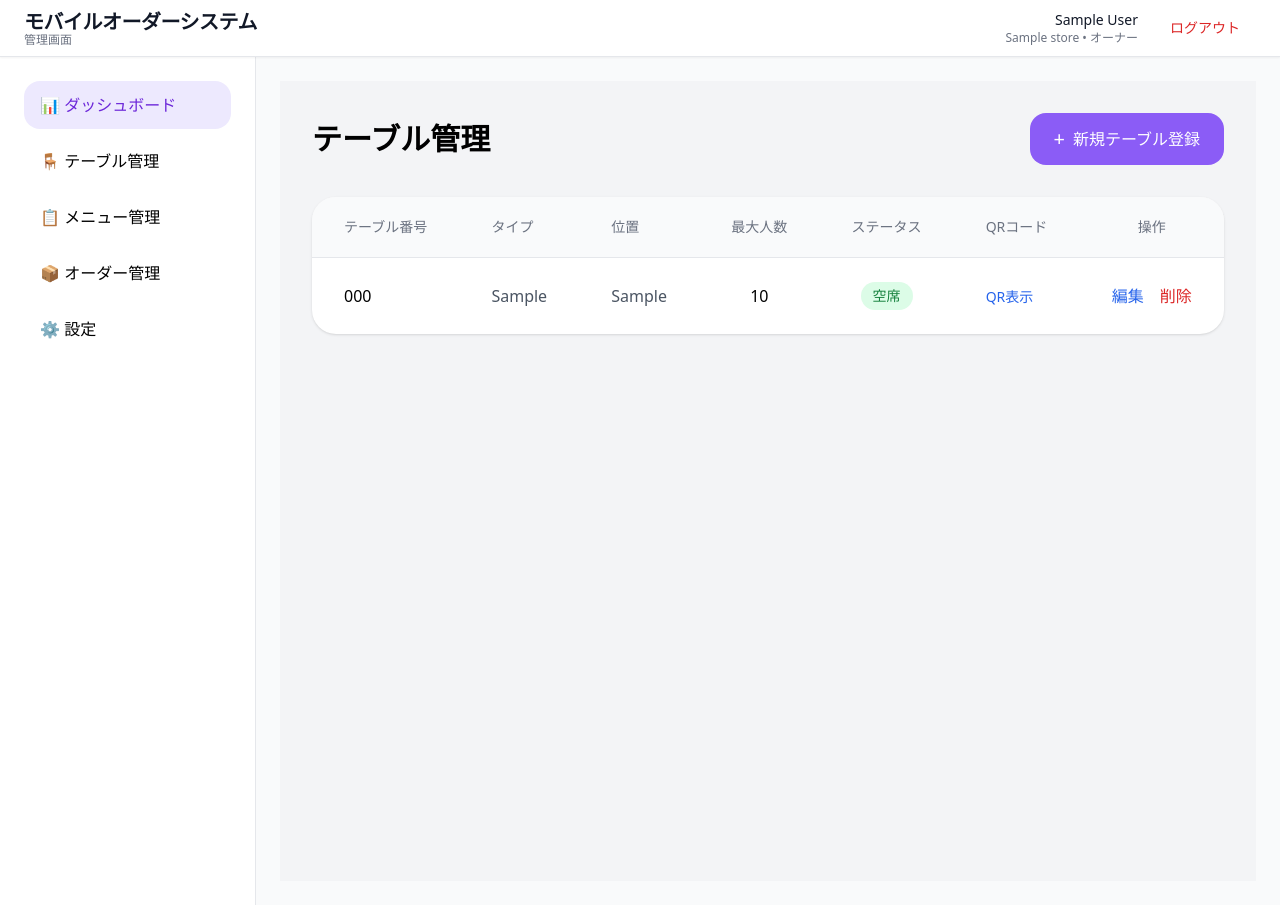
After one commit to Junjehyun/mobile-order_django, a Django app: page /stores/tables/ in a window 1280 px wide. The commit adds this page. Run offline with Django 5.2, Linux system fonts and the light colour scheme; a user stored in the database is signed in; tables that the repository leaves empty hold one stand-in row (values such as "Sample post").

Commit message:
A04作業中

```diff
--- a/static/css/output.css
+++ b/static/css/output.css
@@ -632,6 +645,18 @@ video {
   margin-top: -0.25rem;
 }
 
+.ml-2 {
+  margin-left: 0.5rem;
+}
+
+.mb-1 {
+  margin-bottom: 0.25rem;
+}
+
+.mr-3 {
+  margin-right: 0.75rem;
+}
+
 .block {
   display: block;
 }
@@ -642,6 +667,14 @@ video {
 
 .flex {
   display: flex;
+}
+
+.inline-flex {
+  display: inline-flex;
+}
+
+.table {
+  display: table;
 }
 
 .grid {
@@ -782,6 +819,20 @@ video {
   margin-bottom: calc(2rem * var(--tw-space-y-reverse));
 }
 
+.divide-y > :not([hidden]) ~ :not([hidden]) {
+  --tw-divide-y-reverse: 0;
+  border-top-width: calc(1px * calc(1 - var(--tw-divide-y-reverse)));
+  border-bottom-width: calc(1px * var(--tw-divide-y-reverse));
+}
+
+.overflow-auto {
+  overflow: auto;
+}
+
+.overflow-hidden {
+  overflow: hidden;
+}
+
 .rounded-2xl {
   border-radius: 1rem;
 }
@@ -920,6 +975,30 @@ video {
   background-color: rgb(249 115 22 / var(--tw-bg-opacity, 1));
 }
 
+.bg-black\/60 {
+  background-color: rgb(0 0 0 / 0.6);
+}
+
+.bg-blue-100 {
+  --tw-bg-opacity: 1;
+  background-color: rgb(219 234 254 / var(--tw-bg-opacity, 1));
+}
+
+.bg-green-100 {
+  --tw-bg-opacity: 1;
+  background-color: rgb(220 252 231 / var(--tw-bg-opacity, 1));
+}
+
+.bg-orange-100 {
+  --tw-bg-opacity: 1;
+  background-color: rgb(255 237 213 / var(--tw-bg-opacity, 1));
+}
+
+.bg-violet-500 {
+  --tw-bg-opacity: 1;
+  background-color: rgb(139 92 246 / var(--tw-bg-opacity, 1));
+}
+
 .p-10 {
   padding: 2.5rem;
 }
@@ -995,6 +1082,21 @@ video {
   padding-bottom: 0.5rem;
 }
 
+.px-3 {
+  padding-left: 0.75rem;
+  padding-right: 0.75rem;
+}
+
+.py-1 {
+  padding-top: 0.25rem;
+  padding-bottom: 0.25rem;
+}
+
+.py-6 {
+  padding-top: 1.5rem;
+  padding-bottom: 1.5rem;
+}
+
 .pb-3 {
   padding-bottom: 0.75rem;
 }
@@ -1005,6 +1107,14 @@ video {
 
 .pt-6 {
   padding-top: 1.5rem;
+}
+
+.pb-4 {
+  padding-bottom: 1rem;
+}
+
+.text-left {
+  text-align: left;
 }
 
 .text-center {
@@ -1136,6 +1246,36 @@ video {
   color: rgb(255 255 255 / var(--tw-text-opacity, 1));
 }
 
+.text-blue-600 {
+  --tw-text-opacity: 1;
+  color: rgb(37 99 235 / var(--tw-text-opacity, 1));
+}
+
+.text-green-600 {
+  --tw-text-opacity: 1;
+  color: rgb(22 163 74 / var(--tw-text-opacity, 1));
+}
+
+.text-orange-600 {
+  --tw-text-opacity: 1;
+  color: rgb(234 88 12 / var(--tw-text-opacity, 1));
+}
+
+.text-blue-700 {
+  --tw-text-opacity: 1;
+  color: rgb(29 78 216 / var(--tw-text-opacity, 1));
+}
+
+.text-green-700 {
+  --tw-text-opacity: 1;
+  color: rgb(21 128 61 / var(--tw-text-opacity, 1));
+}
+
+.text-orange-700 {
+  --tw-text-opacity: 1;
+  color: rgb(194 65 12 / var(--tw-text-opacity, 1));
+}
+
 .shadow {
   --tw-shadow: 0 1px 3px 0 rgb(0 0 0 / 0.1), 0 1px 2px -1px rgb(0 0 0 / 0.1);
   --tw-shadow-colored: 0 1px 3px 0 var(--tw-shadow-color), 0 1px 2px -1px var(--tw-shadow-color);
--- a/stores/urls.py
+++ b/stores/urls.py
@@ -1,5 +1,5 @@
 from django.urls import path
-from .views import StoreRegistrationView
+from .views import StoreRegistrationView, DashboardView, TableManagementView
 from django.views.generic import TemplateView
 
 app_name = 'stores'
@@ -8,5 +8,7 @@ urlpatterns = [
     #A02 店舗登録画面のURLパターン
     path('register/', StoreRegistrationView.as_view(), name='a02_store_register'),
     #A03 ダッシュボード画面のURLパターン
-    path('dashboard/', TemplateView.as_view(template_name='admin/A03_dashboard.html'), name='a03_dashboard'),
+    path('dashboard/', DashboardView.as_view(), name='a03_dashboard'),
+    #A04 テーブル管理画面のURLパターン
+    path('tables/', TableManagementView.as_view(), name='a04_table_management'),
 ]
--- a/stores/views.py
+++ b/stores/views.py
@@ -8,6 +8,9 @@ from django.shortcuts import redirect
 from django.urls import reverse_lazy
 from .models import Store
 from .forms import StoreRegistrationForm #forms.pyからStoreRegistrationFormをインポート
+from django.views.generic import TemplateView
+from django.contrib.auth.mixins import LoginRequiredMixin
+from .models import StoreTable
 
 class StoreRegistrationView(LoginRequiredMixin, CreateView):
     """
@@ -69,3 +72,69 @@ class StoreRegistrationView(LoginRequiredMixin, CreateView):
         - ここでカスタムメッセージ追加可能
         """
         return super().form_invalid(form)
+
+class DashboardView(LoginRequiredMixin, TemplateView):
+    """A03 ダッシュボード画面を処理するViewクラス"""
+    template_name = 'admin/A03_dashboard.html'
+    login_url = 'login'
+
+    def get(self, request, *args, **kwargs):
+        user = request.user
+        # StoreがないユーザーはA02にリダイレクト
+        if not hasattr(user, 'store') or user.store is None:
+            return redirect('stores:a02_store_register')
+        return super().get(request, *args, **kwargs)
+
+    def get_context_data(self, **kwargs):
+        context = super().get_context_data(**kwargs)
+        store = self.request.user.store
+
+        context['store'] = store
+        context['user'] = self.request.user
+
+        tables = StoreTable.objects.filter(
+            store=store,
+            deleted_at__isnull=True
+        )
+
+        context['table_summary'] = {
+            'total': tables.count(),
+            'vacant': tables.filter(status='vacant').count(),
+            'occupied': tables.filter(status='occupied').count(),
+            'reserved': tables.filter(status='reserved').count(),
+        }
+
+        context['tables'] = tables
+
+        context['recent_orders'] = []
+        context['sales_summary'] = {
+            'today': 0,
+            'order_count_today': 0,
+        }
+
+        return context
+
+class TableManagementView(LoginRequiredMixin, TemplateView):
+    """A04 テーブル管理画面を処理するViewクラス
+    テーブルの一覧表示、テーブルの状態変更(空席/使用中/予約)を処理
+    """
+    template_name = 'admin/A04_table_management.html'
+    login_url = 'login'
+
+    def get(self, request, *args, **kwargs):
+        user = request.user
+        if not hasattr(user, 'store') or user.store is None:
+            return redirect('stores:a02_store_register')
+        return super().get(request, *args, **kwargs)
+
+    def get_context_data(self, **kwargs):
+        context = super().get_context_data(**kwargs)
+        store = self.request.user.store
+
+        #現在の店舗のテーブルをすべて取得
+        context['tables'] = StoreTable.objects.filter(
+            store = store,
+            deleted_at__isnull=True
+        ).order_by('table_number')
+
+        return context
--- /dev/null
+++ b/templates/admin/A04_table_management.html
@@ -0,0 +1,166 @@
+{% extends "layouts/base.html" %}
+{% block content %}
+
+<div class="min-h-screen bg-gray-100 p-8">
+
+    <div class="flex justify-between items-center mb-8">
+        <h2 class="text-3xl font-bold">テーブル管理</h2>
+
+        <!-- 新規登録ボタン -->
+        <button onclick="showCreateModal()"
+                class="px-6 py-3 bg-violet-500 hover:bg-violet-600 text-white font-medium rounded-2xl flex items-center gap-2 transition">
+            <span class="text-xl">+</span>
+            新規テーブル登録
+        </button>
+    </div>
+
+    <!-- テーブル 一覧 -->
+    <div class="bg-white rounded-3xl shadow overflow-hidden">
+        <table class="w-full">
+            <thead class="bg-gray-50 border-b">
+                <tr class="text-left text-sm text-gray-500">
+                    <th class="px-8 py-5 font-medium">テーブル番号</th>
+                    <th class="px-8 py-5 font-medium">タイプ</th>
+                    <th class="px-8 py-5 font-medium">位置</th>
+                    <th class="px-8 py-5 font-medium text-center">最大人数</th>
+                    <th class="px-8 py-5 font-medium text-center">ステータス</th>
+                    <th class="px-8 py-5 font-medium">QRコード</th>
+                    <th class="px-8 py-5 font-medium text-center">操作</th>
+                </tr>
+            </thead>
+            <tbody class="divide-y">
+                {% for table in tables %}
+                <tr class="hover:bg-gray-50 transition">
+                    <td class="px-8 py-6 font-medium">{{ table.table_number }}</td>
+                    <td class="px-8 py-6 text-gray-600">{{ table.table_type|default:"-" }}</td>
+                    <td class="px-8 py-6 text-gray-600">{{ table.location|default:"-" }}</td>
+                    <td class="px-8 py-6 text-center">{{ table.max_seats|default:"-" }}</td>
+                    <td class="px-8 py-6 text-center">
+                        <span class="inline-flex items-center px-3 py-1 rounded-2xl text-sm font-medium
+                            {% if table.status == 'vacant' %}bg-green-100 text-green-700
+                            {% elif table.status == 'occupied' %}bg-orange-100 text-orange-700
+                            {% elif table.status == 'reserved' %}bg-blue-100 text-blue-700{% endif %}">
+                            {{ table.get_status_display }}
+                        </span>
+                    </td>
+                    <td class="px-8 py-6">
+                        {% if table.qr_code_url %}
+                            <a href="{{ table.qr_code_url }}" target="_blank"
+                                class="text-blue-600 hover:underline text-sm">QR表示</a>
+                        {% else %}
+                            <span class="text-gray-400 text-sm">未生成</span>
+                        {% endif %}
+                    </td>
+                    <td class="px-8 py-6 text-center">
+                        <button onclick="editTable({{ table.id }})"
+                                class="text-blue-600 hover:text-blue-700 mr-3">編集</button>
+                        <button onclick="deleteTable({{ table.id }})"
+                                class="text-red-600 hover:text-red-700">削除</button>
+                    </td>
+                </tr>
+                {% empty %}
+                <tr>
+                    <td colspan="7" class="px-8 py-12 text-center text-gray-400">
+                        まだテーブルが登録されていません<br>
+                        「新規テーブル登録」ボタンから追加してください
+                    </td>
+                </tr>
+                {% endfor %}
+            </tbody>
+        </table>
+    </div>
+
+    <!-- 新規登録 / 修正モーダル -->
+    <div id="tableModal" class="hidden fixed inset-0 bg-black/60 flex items-center justify-center z-50">
+        <div class="bg-white rounded-3xl shadow-xl w-full max-w-lg mx-4">
+            <div class="px-8 pt-6 pb-4">
+                <h3 id="modalTitle" class="text-2xl font-bold mb-6">新規テーブル登録</h3>
+
+                <form id="tableForm">
+                    {% csrf_token %}
+                    <input type="hidden" id="tableId" name="id" value="">
+
+                    <div class="space-y-6">
+                        <div>
+                            <label class="block text-sm text-gray-500 mb-1">テーブル番号 <span class="text-red-500">*</span></label>
+                            <input type="text" id="table_number" name="table_number"
+                                class="w-full px-4 py-3 border border-gray-300 rounded-2xl focus:outline-none focus:border-orange-400" required>
+                        </div>
+
+                        <div class="grid grid-cols-2 gap-4">
+                            <div>
+                                <label class="block text-sm text-gray-500 mb-1">テーブルタイプ</label>
+                                <input type="text" id="table_type" name="table_type"
+                                        class="w-full px-4 py-3 border border-gray-300 rounded-2xl focus:outline-none focus:border-orange-400">
+                            </div>
+                            <div>
+                                <label class="block text-sm text-gray-500 mb-1">最大人数</label>
+                                <input type="number" id="max_seats" name="max_seats"
+                                        class="w-full px-4 py-3 border border-gray-300 rounded-2xl focus:outline-none focus:border-orange-400">
+                            </div>
+                        </div>
+
+                        <div>
+                            <label class="block text-sm text-gray-500 mb-1">位置</label>
+                            <input type="text" id="location" name="location"
+                                class="w-full px-4 py-3 border border-gray-300 rounded-2xl focus:outline-none focus:border-orange-400">
+                        </div>
+
+                        <div>
+                            <label class="block text-sm text-gray-500 mb-1">ステータス</label>
+                            <select id="status" name="status" class="w-full px-4 py-3 border border-gray-300 rounded-2xl focus:outline-none focus:border-orange-400">
+                                <option value="vacant">空席</option>
+                                <option value="occupied">使用中</option>
+                                <option value="reserved">予約</option>
+                            </select>
+                        </div>
+                    </div>
+                </form>
+            </div>
+
+            <div class="border-t px-8 py-5 flex gap-3">
+                <button onclick="hideModal()"
+                        class="flex-1 py-4 text-gray-600 font-medium border border-gray-300 rounded-2xl hover:bg-gray-50">
+                    キャンセル
+                </button>
+                <button onclick="saveTable()"
+                        class="flex-1 py-4 bg-violet-500 hover:bg-violet-600 text-white font-medium rounded-2xl">
+                    保存する
+                </button>
+            </div>
+        </div>
+    </div>
+
+</div>
+
+<script>
+function showCreateModal() {
+    document.getElementById('modalTitle').textContent = '新規テーブル登録';
+    document.getElementById('tableForm').reset();
+    document.getElementById('tableId').value = '';
+    document.getElementById('tableModal').classList.remove('hidden');
+}
+
+function hideModal() {
+    document.getElementById('tableModal').classList.add('hidden');
+}
+
+function editTable(id) {
+    // 実際にはここでAJAXリクエストを送ってテーブルの詳細を取得し、フォームに値をセットする
+    alert('テーブルを編集します (ID: ' + id + ')');
+    hideModal();
+}
+
+function deleteTable(id) {
+    if (confirm('このテーブルを削除しますか？')) {
+        alert('削除機能は次の段階で実装します. (ID: ' + id + ')');
+    }
+}
+
+function saveTable() {
+    alert('保存機能は次の段階で実装します.');
+    hideModal();
+}
+</script>
+
+{% endblock %}
--- a/templates/layouts/base.html
+++ b/templates/layouts/base.html
@@ -10,12 +10,23 @@
         {% block extra_css %}{% endblock %}
     </head>
     <body class="bg-gray-50">
+
+        <!-- Header -->
         {% include 'layouts/includes/header.html' %}
-        <main class="min-h-screen">
-            {% block content %}
-            {% endblock %}
-        </main>
-        {% include 'layouts/includes/footer.html' %}
+
+        <div class="flex min-h-screen">
+
+            <!-- Sidebar -->
+            {% include 'layouts/includes/sidebar.html' %}
+
+            <main class="flex-1 p-6 overflow-auto">
+                <!-- Main Content -->
+                {% block content %}
+                <!--各画面からオーバーライド-->
+                {% endblock %}
+            </main>
+
+        </div>
         {% block extra_js %}{% endblock %}
     </body>
 </html>
--- a/templates/layouts/includes/sidebar.html
+++ b/templates/layouts/includes/sidebar.html
@@ -1,3 +1,5 @@
+{% load static %}
+
 <div class="w-64 bg-white border-r min-h-screen p-6">
     <nav class="space-y-2">
         <a href="{% url 'stores:a03_dashboard' %}" class="block px-4 py-3 bg-violet-100 text-violet-700 rounded-2xl font-medium">
```
Also changed, not shown: other parts of static/css/output.css (+49 -0 lines), stores/models.py (+65 -0 lines), templates/admin/A03_dashboard.html (+45 -14 lines), stores/migrations/0002_storetable.py (added), templates/admin/A04.html (deleted).
